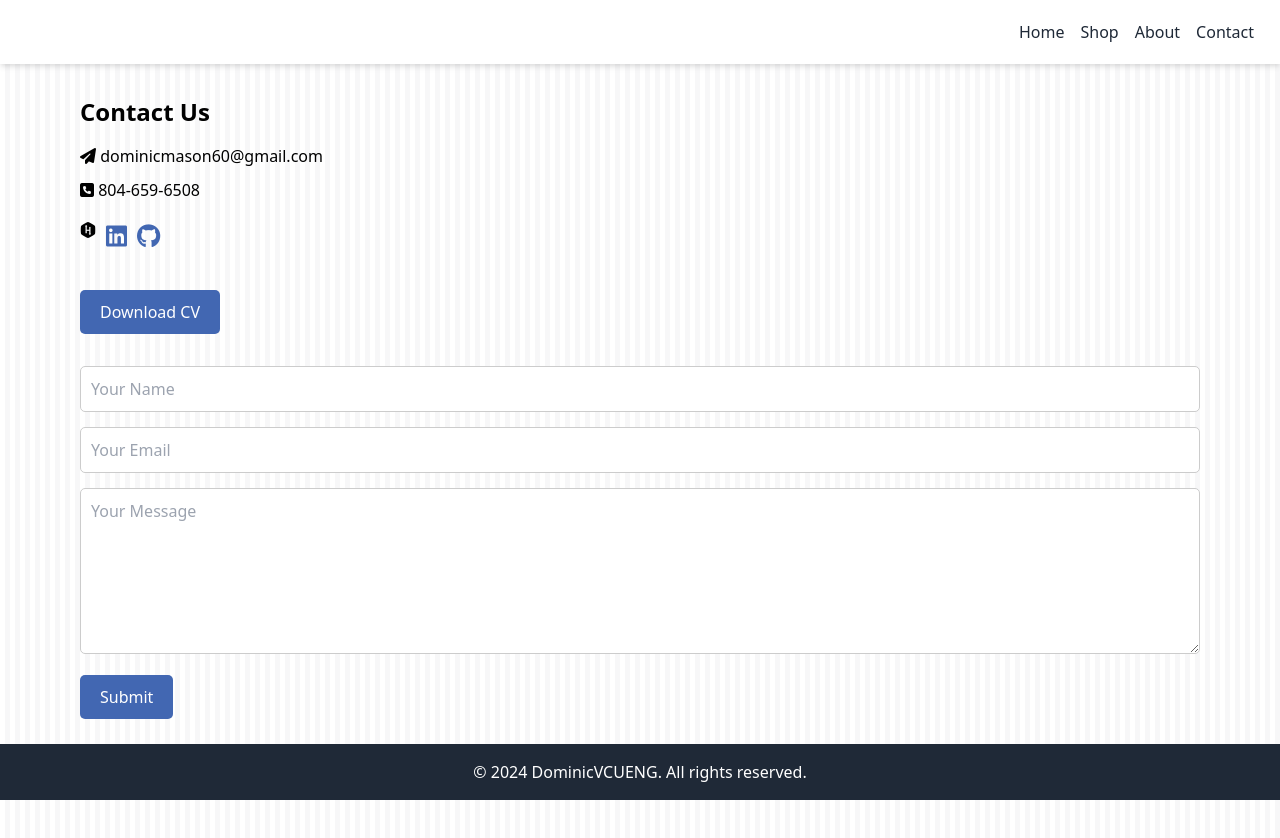
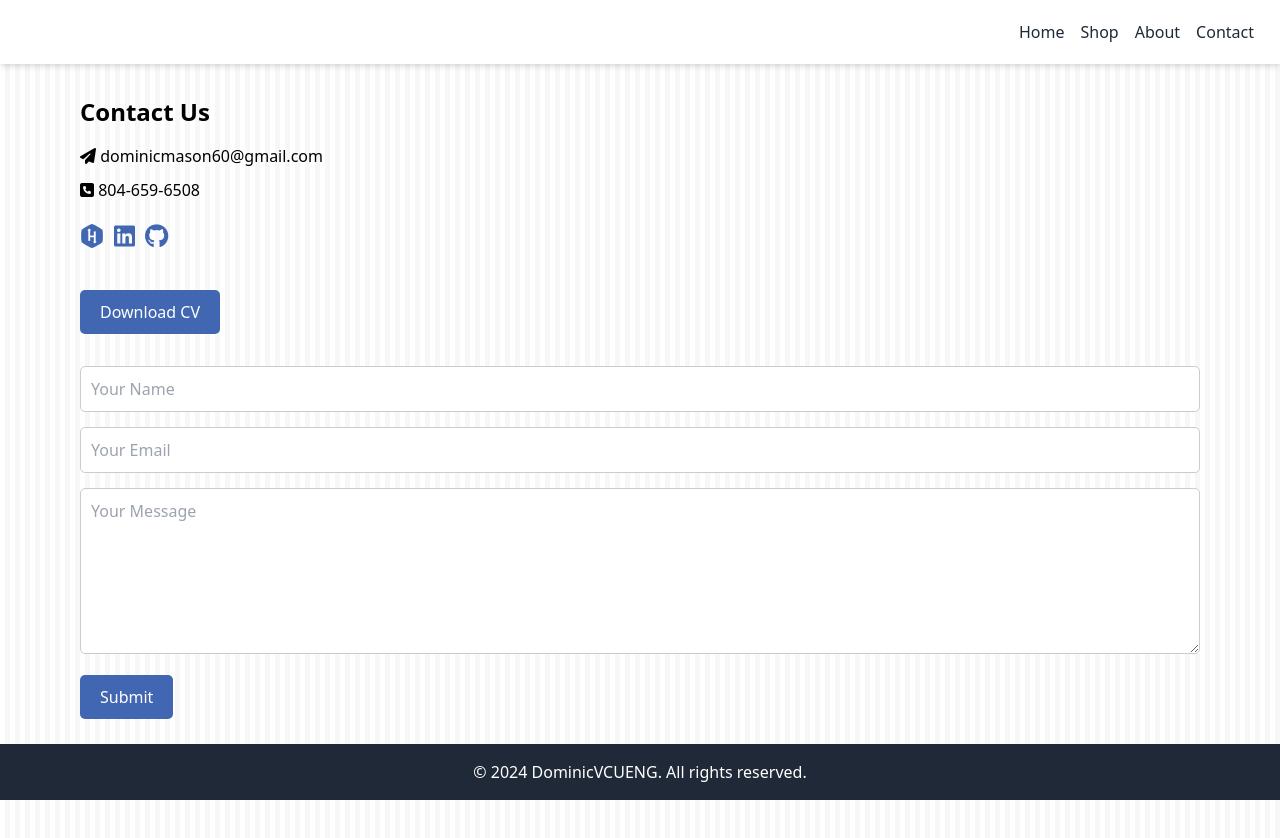
Before and after one commit to DominicVCUENG/Shopping-Service, a plain HTML site: page views/contact.html in a window 1280 px wide. Drawn offline with nearby package versions, Linux system fonts and the light colour scheme; no server answers.

Commit message:
fixed social icons

```diff
--- a/views/contact.html
+++ b/views/contact.html
@@ -35,7 +35,7 @@
                         href="mailto:dominicmason60@gmail.com">dominicmason60@gmail.com</a></p>
                 <p><i class="fas fa-phone-square"></i> <a href="tel:+18046596508">804-659-6508</a></p>
                 <div class="social-icons mt-4">
-                    <a href="https://www.hackerrank.com/profile/masond4" target="_blank">
+                    <a href="https://www.hackerrank.com/profile/masond4" target="_blank" class="social-icon">
                         <i class="fa-brands fa-hackerrank"></i>
                     </a>
                     <a href="https://www.linkedin.com/in/dominic-mason-/" target="_blank" class="social-icon"><i
```
